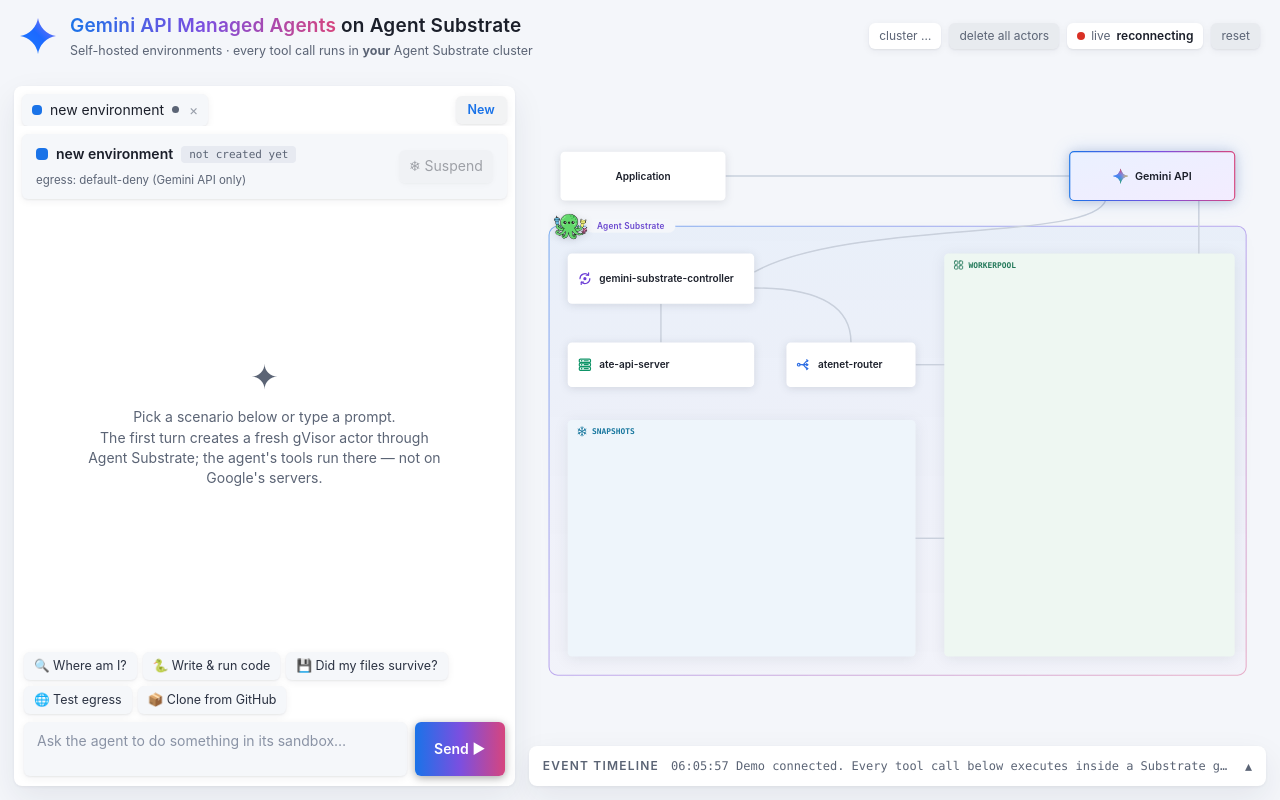
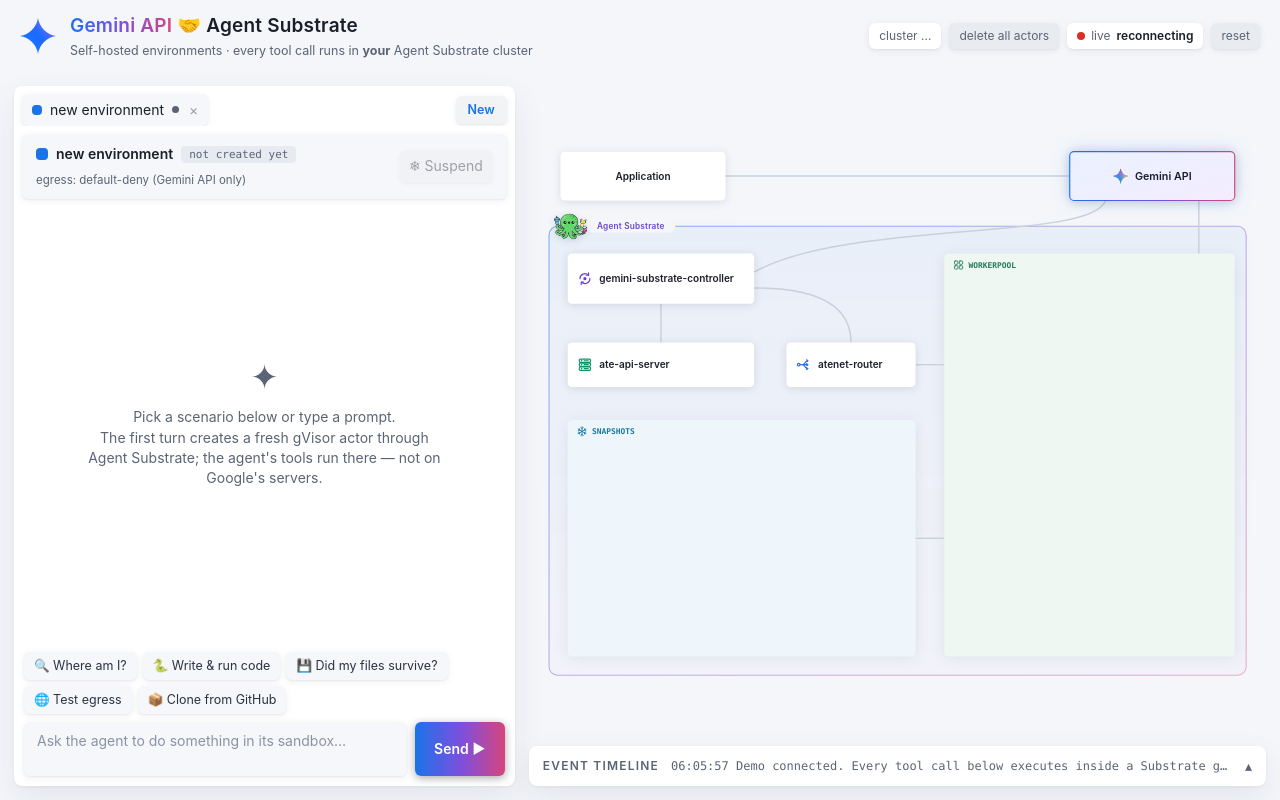
Before and after one commit to rakyll/gemini-api-substrate, a plain HTML site: page demo/static/index.html in a window 1280 px wide. Drawn offline with Linux system fonts and the light colour scheme; no server answers.

Commit message:
Retitle to Gemini API 🤝 Agent Substrate; refresh screenshots

```diff
--- a/demo/static/app.js
+++ b/demo/static/app.js
@@ -1,7 +1,7 @@
 'use strict';
 
 // ===========================================================================
-// Gemini API Managed Agents × Agent Substrate — live demo UI
+// Gemini API 🤝 Agent Substrate — live demo UI
 // All DOM is built with createElement/createElementNS + textContent (no
 // innerHTML) so model output and tool output can never inject markup.
 // ===========================================================================
--- a/demo/static/index.html
+++ b/demo/static/index.html
@@ -3,7 +3,7 @@
 <head>
   <meta charset="utf-8">
   <meta name="viewport" content="width=device-width, initial-scale=1">
-  <title>Gemini API Managed Agents × Agent Substrate</title>
+  <title>Gemini API 🤝 Agent Substrate</title>
   <link rel="stylesheet" href="style.css">
   <script src="app.js" defer></script>
 </head>
@@ -12,7 +12,7 @@
     <div class="brand">
       <img class="logo" src="gemini.svg" alt="Gemini" width="36" height="36">
       <div>
-        <h1><span class="grad">Gemini API Managed Agents</span> on Agent Substrate</h1>
+        <h1><span class="grad">Gemini API</span> 🤝 Agent Substrate</h1>
         <p class="subtitle">Self-hosted environments · every tool call runs in <b>your</b> Agent Substrate cluster</p>
       </div>
     </div>
```
Also changed, not shown: docs/screenshots/01-overview.png, docs/screenshots/02-live-turn.png, docs/screenshots/03-turn-complete.png, docs/screenshots/04-suspended-timeline.png, 2 other files.
